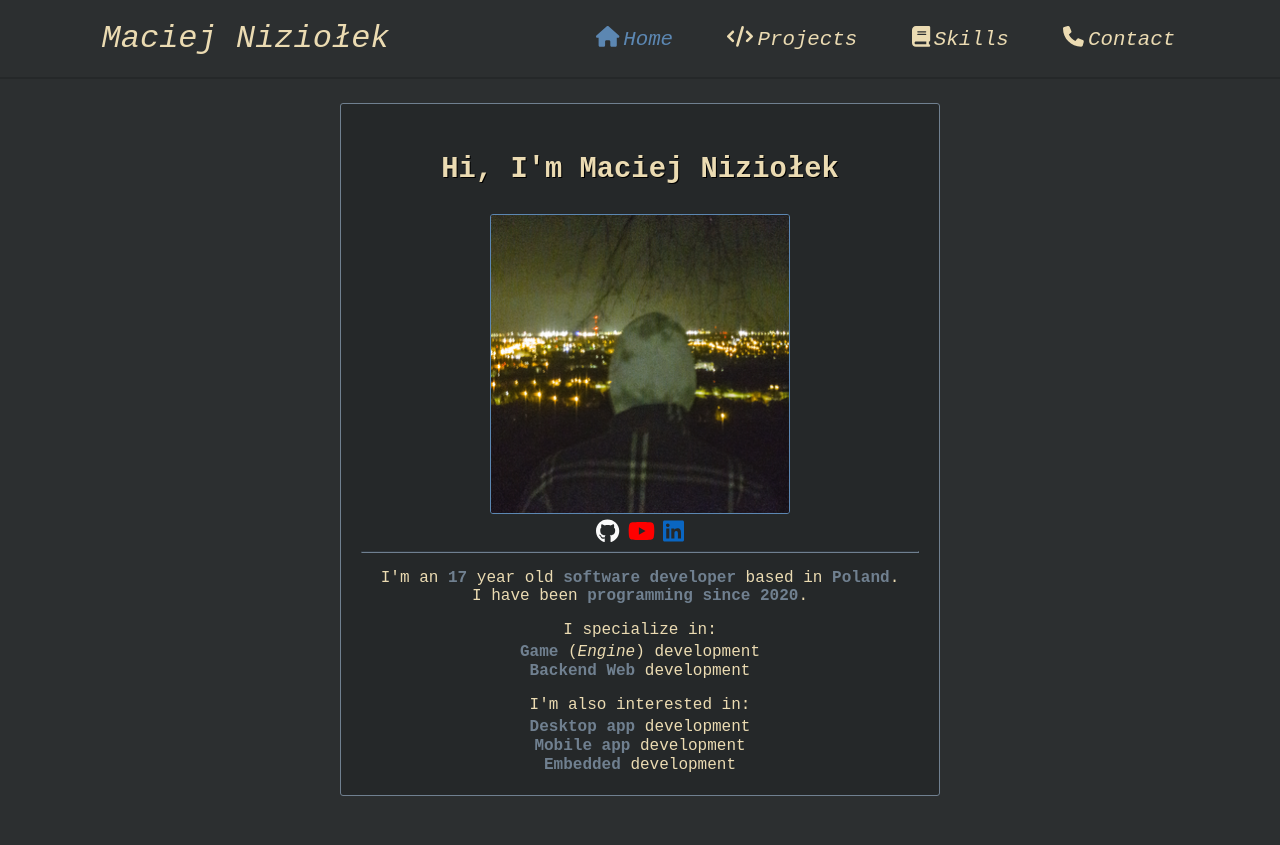
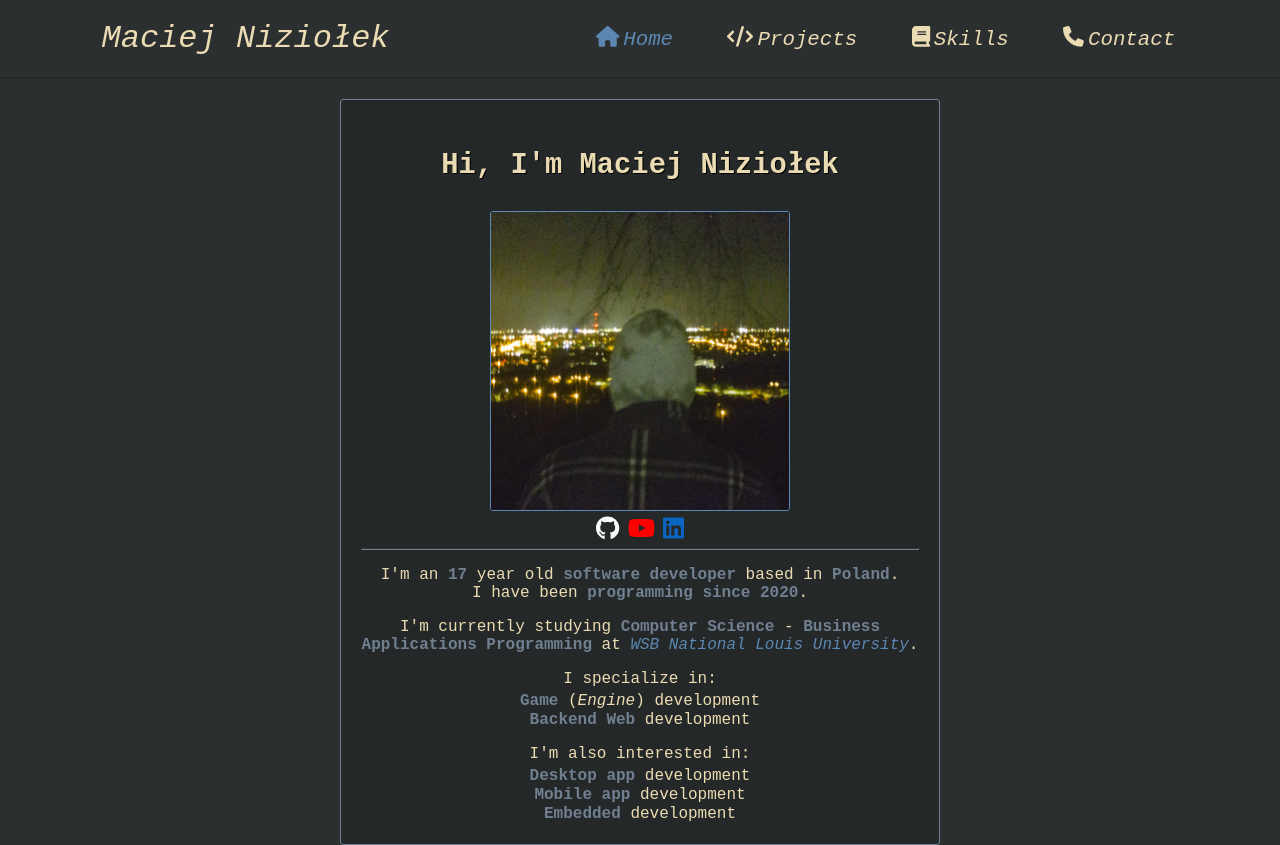
Before and after one commit to rxn7/portfolio, a React (Create React App) app: page /#/ in a window 1280 px wide. Before the commit the page ends 800 px from the top, so only its background shows below. Built offline with nearby package versions, Linux system fonts and the light colour scheme; a web font is replaced by a local one.

Commit message:
Added university info

```diff
--- a/src/routes/home/index.tsx
+++ b/src/routes/home/index.tsx
@@ -20,6 +20,8 @@ export default function Home() {
 
 			<p>I'm an <b>{getAge()}</b> year old <b>software developer</b> based in <b>Poland</b>.<br />I have been <b>programming since 2020</b>.</p>
 
+			<p>I'm currently studying <b>Computer Science</b> - <b>Business Applications Programming</b> at <a href="https://www.wsb-nlu.edu.pl">WSB National Louis University</a>.</p>
+
 			<div>
 				<p style={{ marginBottom: 4 }}>I specialize in: </p>
 				<p style={{ margin: 1 }}><b>Game</b> (<i>Engine</i>) development</p>
@@ -39,7 +41,7 @@ export default function Home() {
 function getAge(): number {
 	const dob: Date = new Date('2006-10-14')
 	const now: Date = new Date()
-	let age = now.getFullYear() - dob.getFullYear()
+	let age: number = now.getFullYear() - dob.getFullYear()
 
 	if (now.getMonth() < dob.getMonth()) --age
 
```
